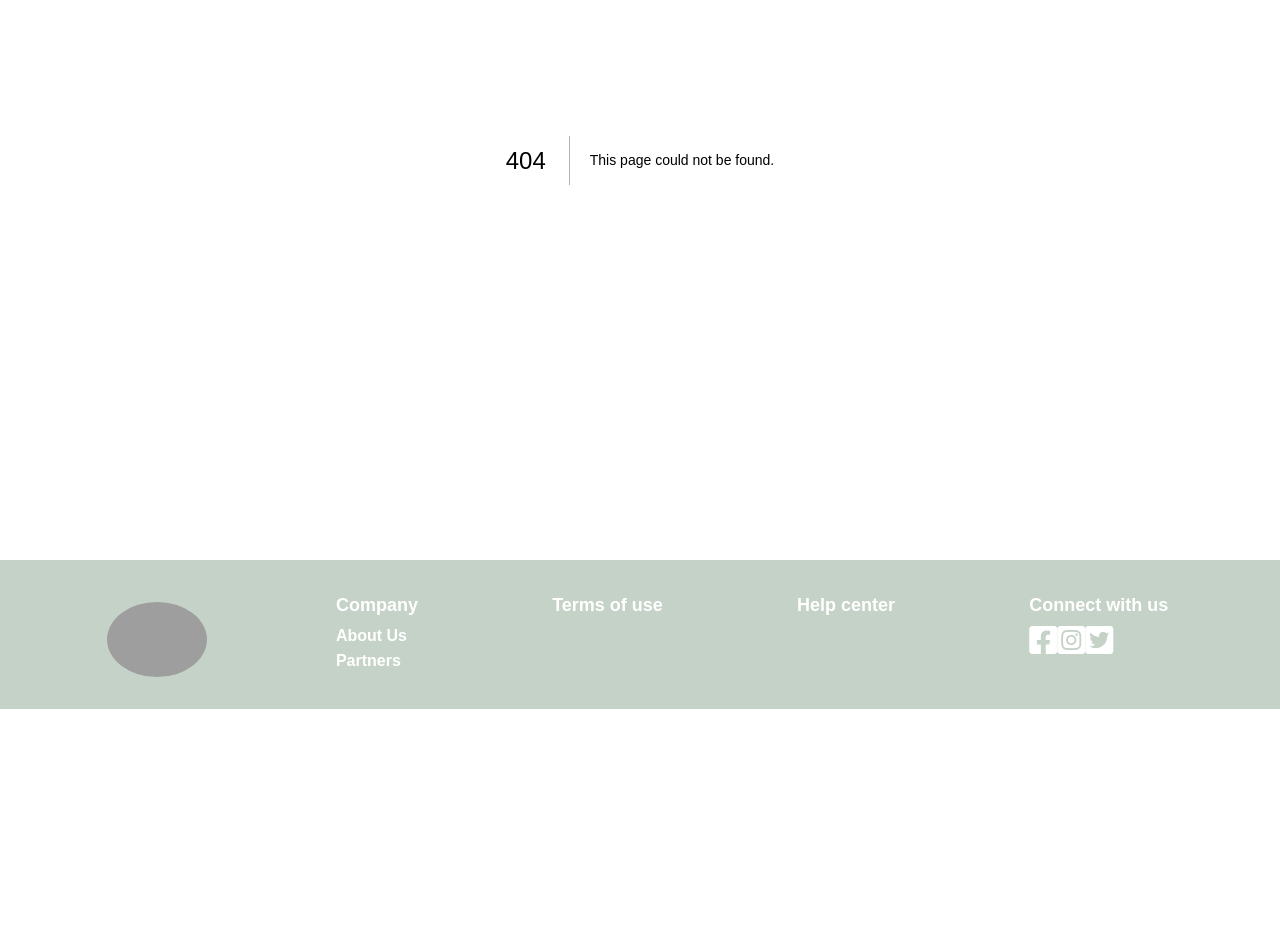
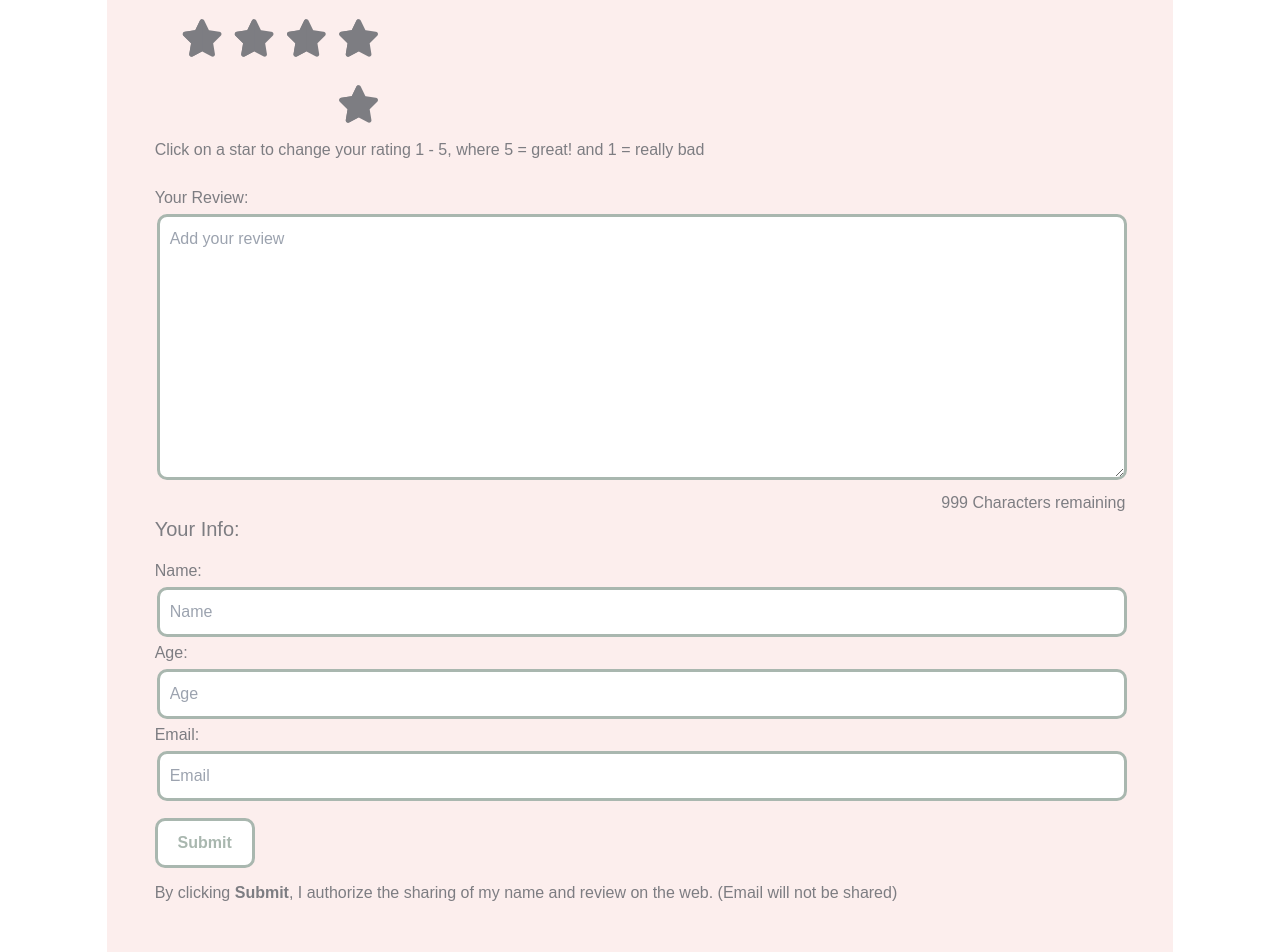
Before and after one commit to trangtk252/rebeauty, a Next.js app: page /face/cleanser/TFS/review in a window 1280 px wide. Before the commit this address had no page. Shown: the part 240-1192 px from the top of the page. Before the commit the page ends 949 px from the top, so only its background shows below. Built offline with nearby package versions, Linux system fonts and the light colour scheme; grey boxes are pictures that could not be loaded.

Commit message:
feat: review page

```diff
--- /dev/null
+++ b/src/app/face/cleanser/TFS/review/page.js
@@ -0,0 +1,71 @@
+export default function Page() {
+    return (
+        <div className="mt-40 flex justify-center items-center">
+                <form className="bg-[#fceeed] w-10/12 p-12 text-[#7d7d82] mb-20" action="/rebeauty" method="post">
+                    <div className="flex flex-col justify-start">
+                        <h2 className="text-2xl font-bold">Write Your Review</h2>
+
+                        <fieldset className="rating w-[230px]">
+                            <input type="radio" id="star5" name="rating" value="5"/><label className="full" htmlFor="star5"
+                                                                                           title="Awesome - 5 stars"></label>
+                            <input type="radio" id="star4half" name="rating" value="4 and a half"/><label className="half"
+                                                                                                          htmlFor="star4half"
+                                                                                                          title="Pretty good - 4.5 stars"></label>
+                            <input type="radio" id="star4" name="rating" value="4"/><label className="full" htmlFor="star4"
+                                                                                           title="Pretty good - 4 stars"></label>
+                            <input type="radio" id="star3half" name="rating" value="3 and a half"/><label className="half"
+                                                                                                          htmlFor="star3half"
+                                                                                                          title="Meh - 3.5 stars"></label>
+                            <input type="radio" id="star3" name="rating" value="3"/><label className="full" htmlFor="star3"
+                                                                                           title="Meh - 3 stars"></label>
+                            <input type="radio" id="star2half" name="rating" value="2 and a half"/><label className="half"
+                                                                                                          htmlFor="star2half"
+                                                                                                          title="Kinda bad - 2.5 stars"></label>
+                            <input type="radio" id="star2" name="rating" value="2"/><label className="full" htmlFor="star2"
+                                                                                           title="Kinda bad - 2 stars"></label>
+                            <input type="radio" id="star1half" name="rating" value="1 and a half"/><label className="half"
+                                                                                                          htmlFor="star1half"
+                                                                                                          title="Meh - 1.5 stars"></label>
+                            <input type="radio" id="star1" name="rating" value="1"/><label className="full" htmlFor="star1"
+                                                                                           title="Sucks big time - 1 star"></label>
+                            <input type="radio" id="starhalf" name="rating" value="half"/><label className="half"
+                                                                                                 htmlFor="starhalf"
+                                                                                                 title="Sucks big time - 0.5 stars"></label>
+                        </fieldset>
+                        <p className="pb-6">
+                            Click on a star to change your rating 1 - 5, where 5 = great! and 1 = really bad
+                        </p>
+                        <p>Your Review:</p>
+                        <div className="form-group ">
+                            <textarea className="form-control w-full" rows="10" placeholder="Add your review" name="review"
+                                      id="review"></textarea>
+                        </div>
+                        <p className="flex justify-end">999 Characters remaining</p>
+                        </div>
+
+                    <p className="text-xl pb-4">Your Info:</p>
+
+                    <p>Name:</p>
+                    <div className="form-group">
+                        <input className="form-control w-full"  placeholder="Name" name="name" />
+                    </div>
+                    <p>Age:</p>
+                    <div className="form-group">
+                        <input className="form-control w-full" type="text" placeholder="Age" name="age" id="age" />
+                    </div>
+                    <p>Email:</p>
+
+                    <div className="form-group">
+                        <input className="form-control w-full" type="email" placeholder="Email" name="email" id="email"
+                               />
+                    </div>
+                    <div id="review-form">
+                    <input type="submit" name="" value="Submit"/>
+                    </div>
+                    <p id="submitInfo" className="help-block">
+                        By clicking <strong>Submit</strong>, I authorize the sharing of my name and review on the web. (Email will not be shared)
+                      </p>
+                </form>
+        </div>
+)
+}
```
